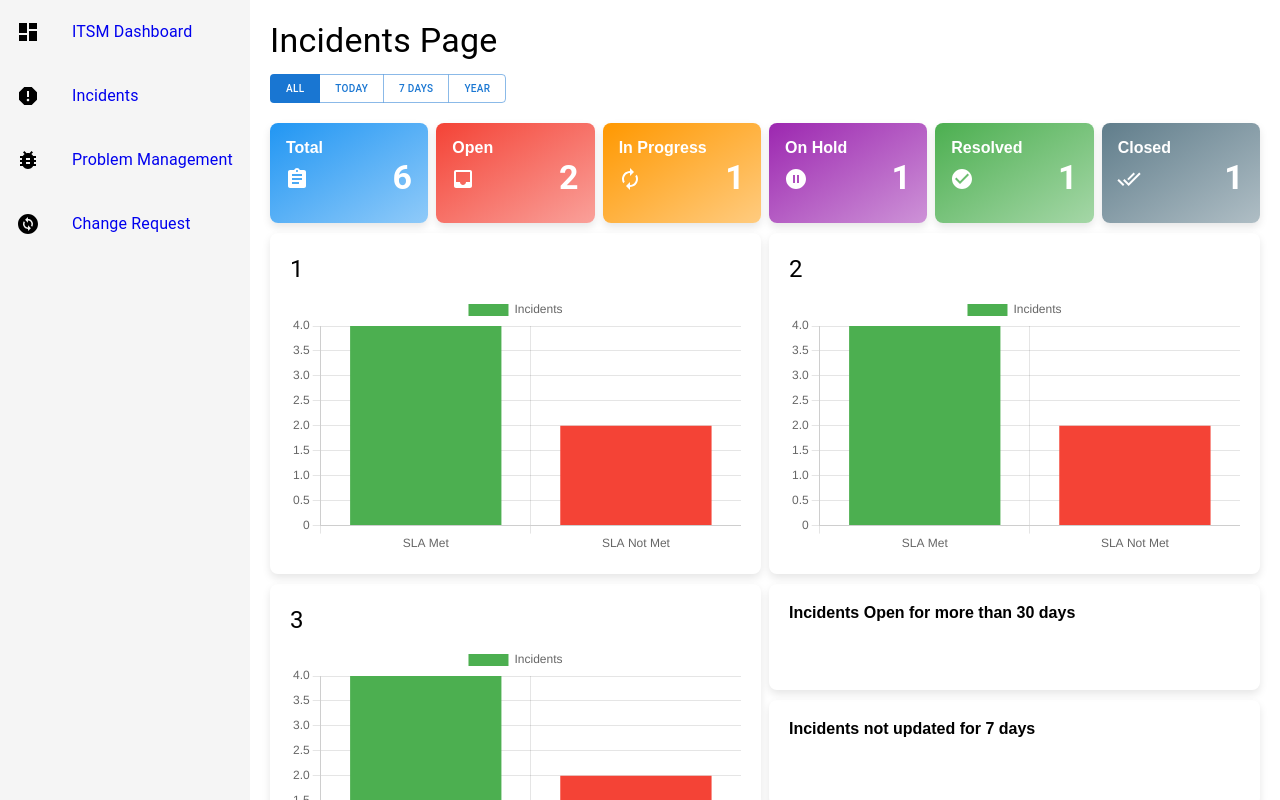
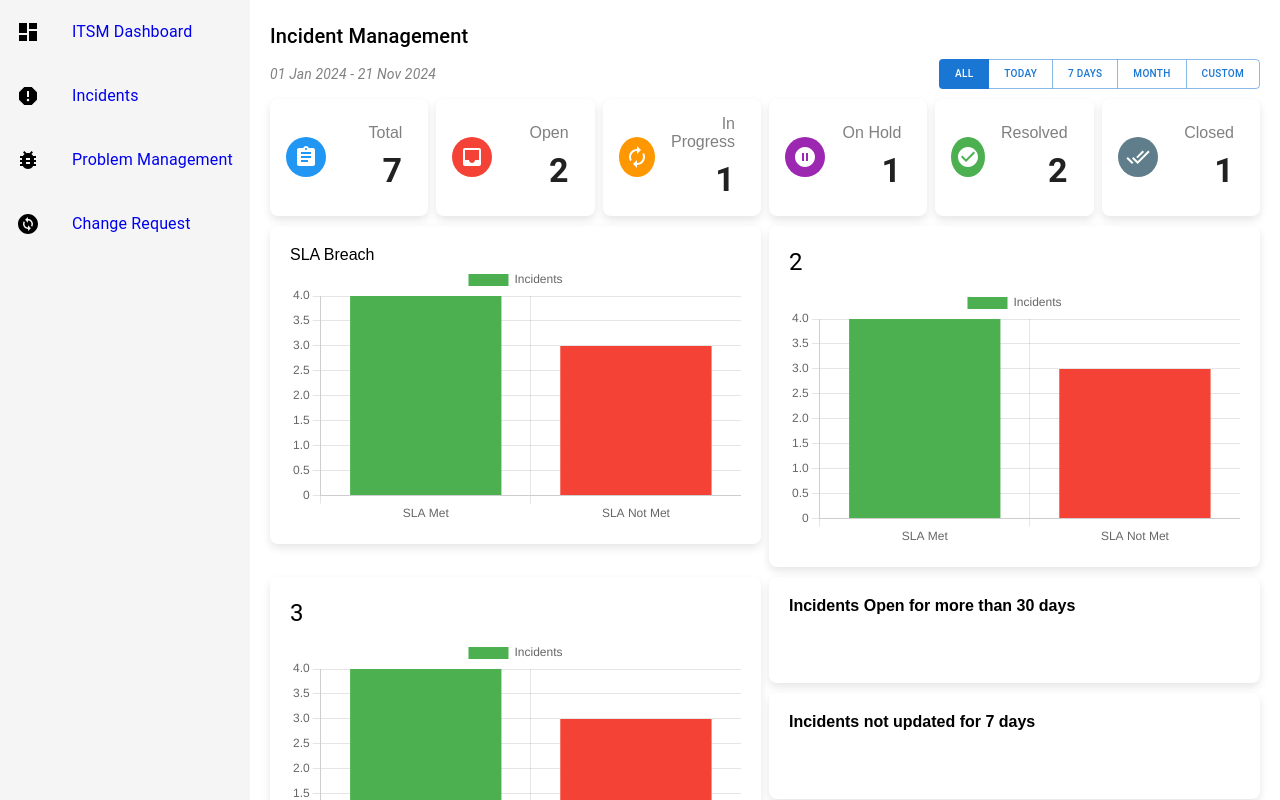
Before and after one commit to fujilar/react_dashboard, a React (Create React App) app: page /incidents in a window 1280 px wide. Shown: the top 800 px of the page. Built offline with nearby package versions, Linux system fonts and the light colour scheme.

Commit message:
filter table

```diff
--- a/package.json
+++ b/package.json
@@ -11,6 +11,7 @@
     "@testing-library/react": "^13.4.0",
     "@testing-library/user-event": "^13.5.0",
     "chart.js": "^4.4.6",
+    "date-fns": "^4.1.0",
     "react": "^18.3.1",
     "react-chartjs-2": "^5.2.0",
     "react-dom": "^18.3.1",
--- a/src/Incidents.js
+++ b/src/Incidents.js
@@ -38,6 +38,7 @@ import PauseCircleFilledIcon from '@mui/icons-material/PauseCircleFilled';
 import CheckCircleIcon from '@mui/icons-material/CheckCircle';
 import DoneAllIcon from '@mui/icons-material/DoneAll';
 
+import { format, subDays } from 'date-fns';
 // Register required Chart.js components
 ChartJS.register(BarElement, CategoryScale, LinearScale, Tooltip, Legend);
 
@@ -50,6 +51,7 @@ const sampleIncidents = [
     { id: 4, status: 'Closed', sla: 'Met', date: new Date('2024-11-08') },
     { id: 5, status: 'On Hold', sla: 'Not Met', date: new Date('2024-10-20') },
     { id: 6, status: 'Open', sla: 'Met', date: new Date('2023-12-31') },
+    { id: 7, status: 'Resolved', sla: 'Not Met', date: new Date('2024-11-27') },
 ];
 
 // Utility function to filter incidents based on the selected filter
@@ -65,6 +67,12 @@ const filterIncidents = (incidents, filter) => {
             last7Days.setDate(now.getDate() - 7);
             return incidents.filter(
                 incident => incident.date >= last7Days
+            );
+        case 'Month':
+            const lastMonth = new Date(now);
+            lastMonth.setMonth(now.getMonth() - 1);
+            return incidents.filter(
+                incident => incident.date >= lastMonth
             );
         case 'Year':
             const lastYear = new Date(now);
@@ -206,19 +214,66 @@ const Incidents = () => {
         setFilteredRows(filtered);
     };
 
+    // Calculate the start of the year and today's date
+    // const startOfYear = new Date(new Date().getFullYear(), 0, 1);
+    // const today = new Date();
+
+    // Format the dates
+    // const formatDate = (date) => date.toLocaleDateString('en-US'); // Format as MM/DD/YYYY
+    // const dateRange = `${formatDate(startOfYear)} - ${formatDate(today)}`;
+
+    const today = format(new Date(), 'dd MMM yyyy'); // Format today's date
+    const yearStart = format(new Date(new Date().getFullYear(), 0, 1), 'dd MMM yyyy'); // Format start of the year
+    //monthStart
+    const monthStart = format(new Date(new Date().getFullYear(), new Date().getMonth(), 1), 'dd MMM yyyy'); // Format start of the month
+
+    // Function to calculate the date range based on the filter
+    const getDateDisplay = () => {
+        switch (filter) {
+            case 'Today':
+                return format(today, 'dd MMM yyyy');
+            case '7 Days':
+                const sevenDaysAgo = subDays(today, 7);
+                return `${format(sevenDaysAgo, 'dd MMM yyyy')} - ${format(today, 'dd MMM yyyy')}`;
+            case 'Year':
+                return `${format(yearStart, 'dd MMM yyyy')} - ${format(today, 'dd MMM yyyy')}`;
+            case 'Month':
+                return `${format(monthStart, 'dd MMM yyyy')} - ${format(today, 'dd MMM yyyy')}`;
+
+            default:
+                return `${format(yearStart, 'dd MMM yyyy')} - ${format(today, 'dd MMM yyyy')}`;
+        }
+    };
 
     return (
         <div style={{ padding: '20px' }}>
 
-            <Typography variant="h4" gutterBottom>
-                Incidents Page
+            <Typography variant="h6" gutterBottom>
+                Incident Management
             </Typography>
 
-            <ButtonGroup style={{
-                marginBottom: '20px',
-                marginRight: '10px'
-                }}>
-                {['All', 'Today', '7 Days', 'Year'].map(label => (
+            <div
+            style={{
+                display: 'flex', // Align items in a row
+                justifyContent: 'space-between', // Space out elements
+                alignItems: 'center', // Align items vertically in the center
+                marginBottom: '10px',
+            }}
+        >
+            {/* Date Range Display */}
+            <Typography
+                variant="body2"
+                style={{
+                    color: 'grey', // Make the text less prominent
+                    fontStyle: 'italic', // Optional: Italicize for style
+                }}
+            >
+                {getDateDisplay()}
+            </Typography>
+
+            {/* Button Group */}
+            <ButtonGroup>
+                {['All', 'Today', '7 Days', 'Month', 'Custom'].map((label) => (
                     <Button
                         key={label}
                         variant={filter === label ? 'contained' : 'outlined'}
@@ -231,13 +286,15 @@ const Incidents = () => {
                     </Button>
                 ))}
             </ButtonGroup>
+        </div>
+
+
+
 
             <Grid
                 container
                 spacing={1}
                 style={{
-                    // width: '100%',
-                    // margin: '0 auto', // Centers the grid container
                     marginBottom: '10px',
                 }}
 >
@@ -249,64 +306,68 @@ const Incidents = () => {
             md={4}
             lg={2}
             key={index}
-                        style={{ display: 'flex' }} // Ensures the grid item stretches
+            style={{ display: 'flex' }}
         >
             <Card
                 style={{
-                            background: `linear-gradient(to bottom right, ${item.color}, ${item.color}80)`, // Add subtle tint with transparency
-                            color: 'white',
-                            // textAlign: 'center',
-                            position: 'relative', // Required for absolute positioning
-                            // padding: '1px',
+                    display: 'flex', // Flexbox for horizontal alignment
+                    alignItems: 'center', // Align items vertically
                     borderRadius: '8px',
-                            // marginRight: '10px',
-                            // marginTop: '10px',
                     boxShadow: '0 4px 8px rgba(0, 0, 0, 0.1)',
-                            // height: '100%',
-                            flex: 1, // Ensures the card stretches
-                            }}>
-                            <CardContent>
+                    flex: 1,
+                    padding: '16px', // Add padding for inner spacing
+                }}
+            >
+                {/* Circular Icon */}
+                <div
+                    style={{
+                        width: '40px', // Width of the circular icon
+                        height: '40px', // Height of the circular icon
+                        display: 'flex',
+                        alignItems: 'center',
+                        justifyContent: 'center',
+                        borderRadius: '50%', // Makes the icon circular
+                        fontSize: '1.8rem', // Size of the icon
+                        marginRight: '16px', // Space between the icon and the text
+
+                        backgroundColor: item.color, // Set the color from the item
+                        color: 'white', // White icon color for contrast
+                    }}
+                >
+                    {item.icon}
+                </div>
+
+                {/* Label and Value */}
+                <div style={{ flex: 1, textAlign: 'right', paddingRight: '10px' }}>
+                    {/* Label */}
                     <Typography
                         variant="h7"
-                                    sx={{
-                                        // marginLeft: '1px', // Adjusts the indentation to the left
-                                        // textAlign: 'left',  // Ensures alignment to the left
-                                        fontWeight: 'bold', // Optional: Makes the text bold
+                        style={{
+                            // fontWeight: 'bold',
+                            color: 'grey', // Dim the color of the label
+                            textAlign: 'right', // Align label to the right
                         }}
                     >
                         {item.label}
                     </Typography>
+
+                    {/* Value */}
                     <Typography
                         variant="h4"
-                                    sx={{
-                                        // marginRight: '10px', // Adds indentation to the right
-                                        textAlign: 'right',  // Ensures alignment to the right
-                                        fontWeight: 'bold',  // Makes the text bold
-                                        // fontSize: '2rem',    // Increases the font size (adjust as needed)
-
+                        style={{
+                            fontWeight: 'bold',
+                            marginTop: '8px',
+                            textAlign: 'right', // Align value to the right
                         }}
                     >
                         {item.value}
                     </Typography>
-                                {/* Icon */}
-                                <div
-                                    style={{
-                                        position: 'absolute',
-                                        // bottom: '10px',
-                                        top: '42px',
-                                        left: '15px',
-                                        fontSize: '1.8rem'
-                                        // opacity: 0.7
-                                        ,
-                                    }}
-                                >
-                                    {item.icon}
                 </div>
-                            </CardContent>
             </Card>
         </Grid>
     ))}
             </Grid>
+
 
             <Grid container spacing={1}>
 
@@ -321,8 +382,8 @@ const Incidents = () => {
                             marginBottom: '10px',
                         }}
                     >
-                        <Typography variant="h5" gutterBottom>
-                            1
+                        <Typography variant="h7" gutterBottom>
+                            SLA Breach
                         </Typography>
                         <div style={{ height: '260px', width: '100%' }}>
                             <Bar data={chartData} options={chartOptions} />
```
Also changed, not shown: 1 other file (tests, documents, lock files or other folders). Lines whose indentation alone changed are shown as unchanged.
